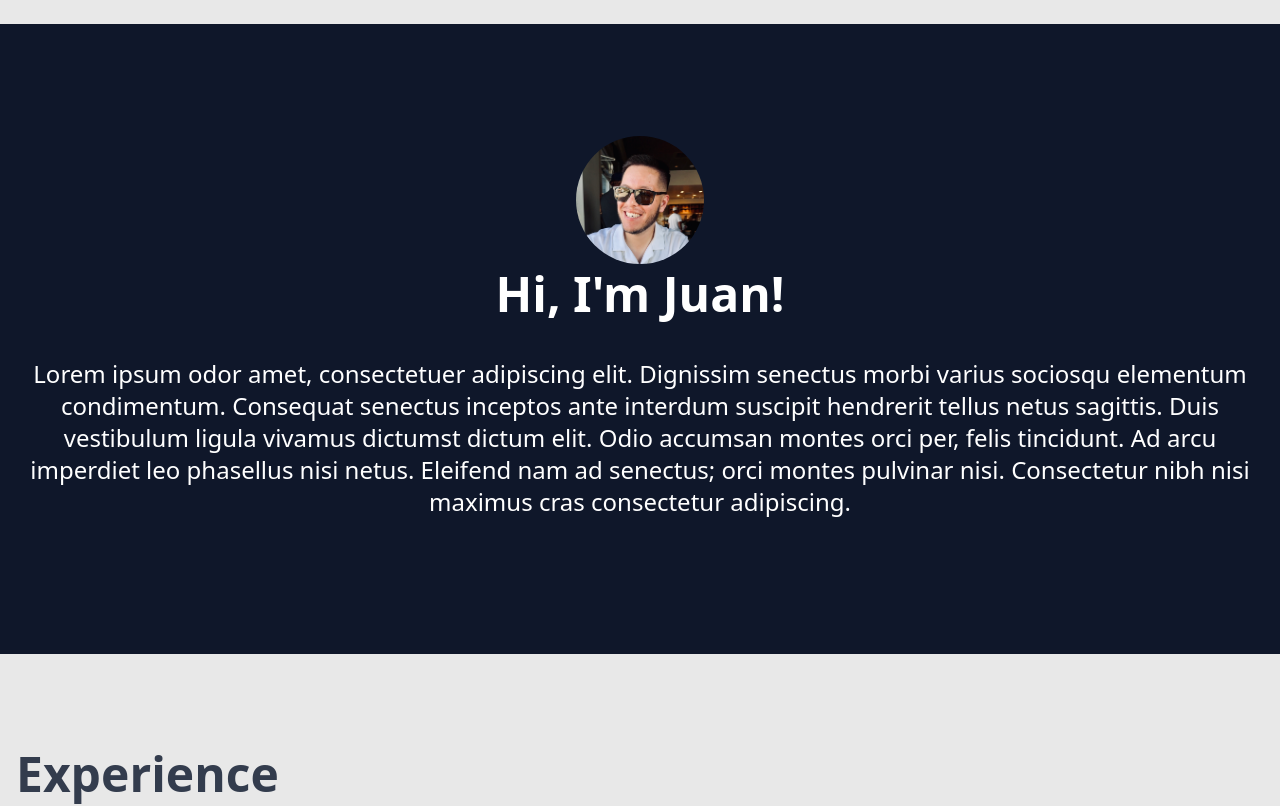
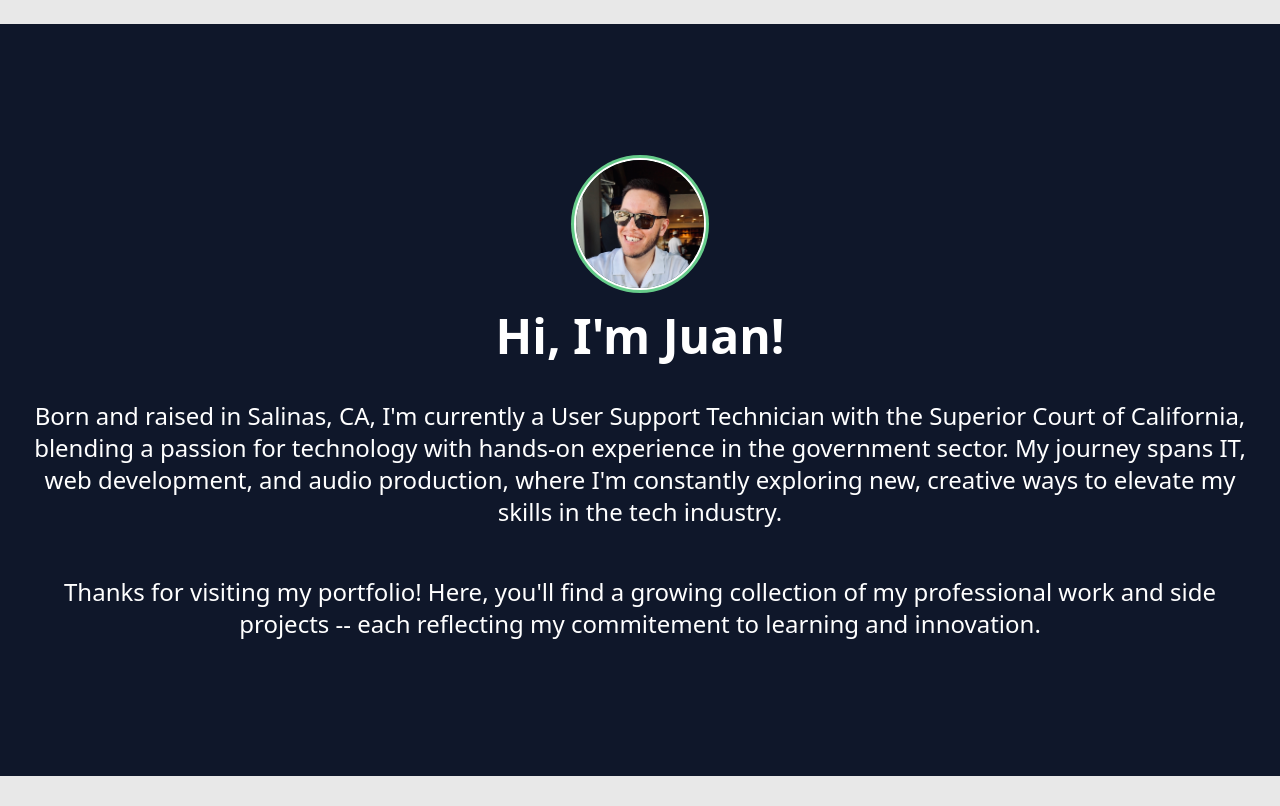
Before and after one commit to JRAM937/my-portfolio, an Angular app in the folder my-portfolio/: page / in a window 1280 px wide. Shown: the part 640-1446 px from the top of the page. Built offline with nearby package versions, Linux system fonts and the light colour scheme.

Commit message:
Finish About Section. Small PFP changes.

```diff
--- a/my-portfolio/src/app/app.component.html
+++ b/my-portfolio/src/app/app.component.html
@@ -63,8 +63,8 @@
       <div class="hero py-24">
         <div class="hero-content text-center">
           <div class="min-w-lg">
-            <div class="avatar">
-              <div class="w-32 rounded-full">
+            <div class="avatar py-6">
+              <div class="ring-primary ring-offset-base-100 w-32 rounded-full ring ring-offset-2">
                 <img
                 src="/pfp.jpg"
                 class="max-w-sm rounded-xlg shadow-2xl" />
@@ -72,8 +72,9 @@
             </div>
             <h1 class="text-5xl font-bold mb-4 text-white">Hi, I'm Juan!</h1>
             <p class="py-6 text-2xl text-white">
-              Lorem ipsum odor amet, consectetuer adipiscing elit. Dignissim senectus morbi varius sociosqu elementum condimentum. Consequat senectus inceptos ante interdum suscipit hendrerit tellus netus sagittis. Duis vestibulum ligula vivamus dictumst dictum elit. Odio accumsan montes orci per, felis tincidunt. Ad arcu imperdiet leo phasellus nisi netus. Eleifend nam ad senectus; orci montes pulvinar nisi. Consectetur nibh nisi maximus cras consectetur adipiscing.
-            </p>
+              Born and raised in Salinas, CA, I'm currently a User Support Technician with the Superior Court of California, blending a passion for technology with hands-on experience in the government sector.
+              My journey spans IT, web development, and audio production, where I'm constantly exploring new, creative ways to elevate my skills in the tech industry. </p>
+            <p class="py-6 text-2xl text-white">Thanks for visiting my portfolio! Here, you'll find a growing collection of my professional work and side projects -- each reflecting my commitement to learning and innovation. </p>
           </div>
         </div>
       </div>
```
